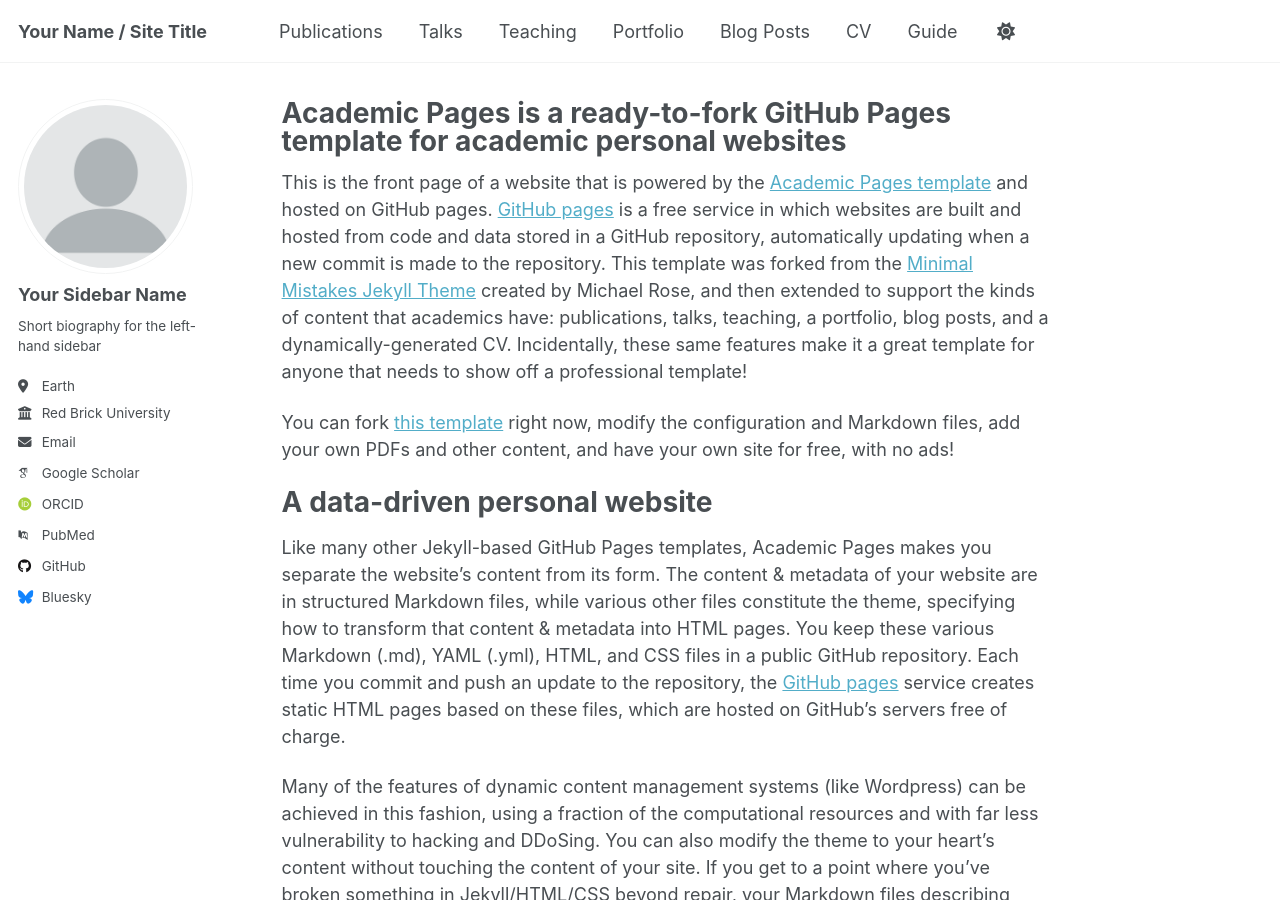
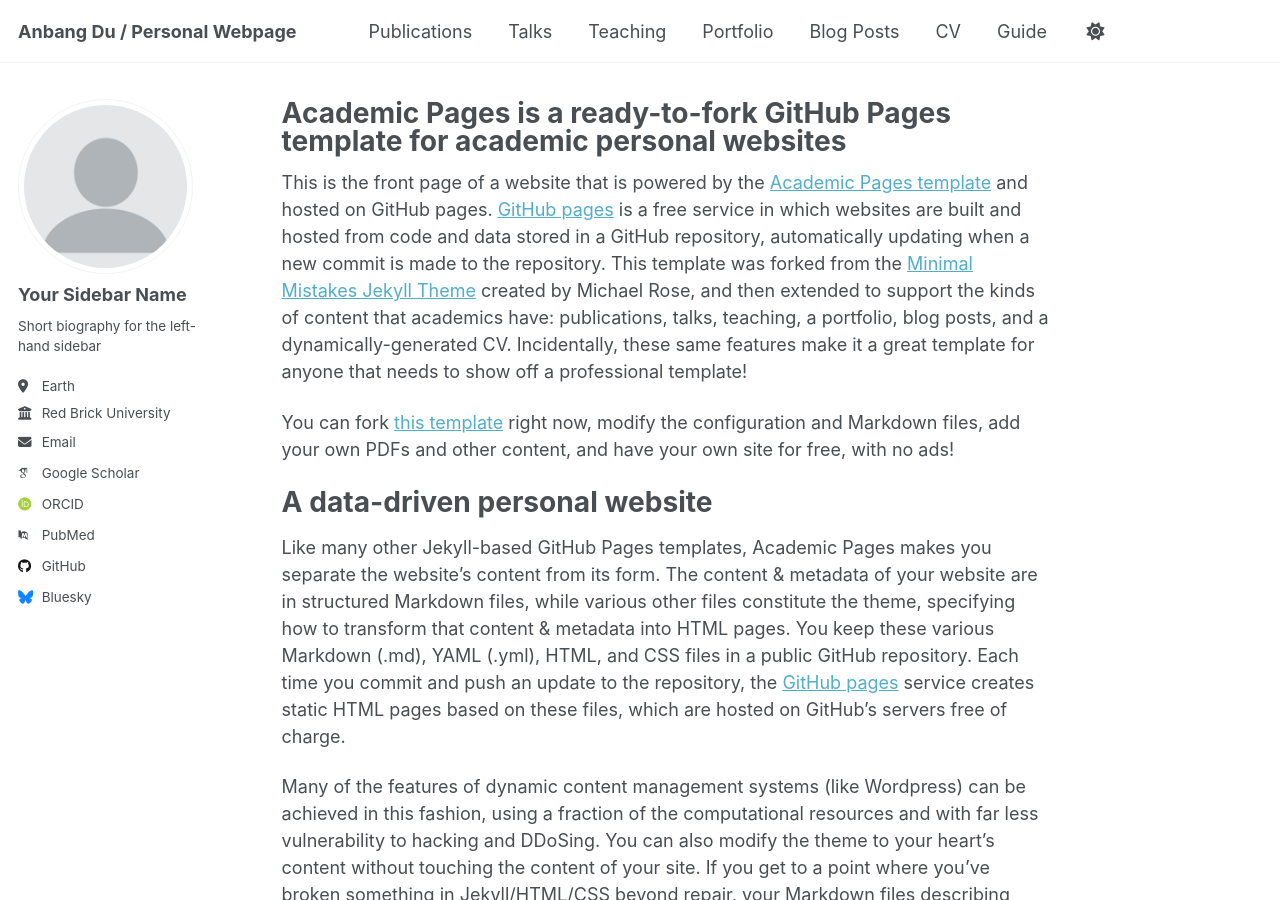
Before and after one commit to adamdu001/adamdu001.github.io, a Jekyll site: the page built from _pages/about.md, in a window 1280 px wide and 900 px high. Built offline with Jekyll 4.4.1, drawn with Linux system fonts in a browser that asks for light colours; some web fonts are replaced; a script that is not in the unit is left out.

Commit message:
Update _config.yml

```diff
--- a/_config.yml
+++ b/_config.yml
@@ -9,10 +9,10 @@
 # Basic Site Settings
 locale                   : "en-US"
 site_theme               : "default"
-title                    : "Your Name / Site Title"
+title                    : "Anbang Du / Personal Webpage"
 title_separator          : "-"
 name                     : &name "Anbang Du"
-description              : &description "personal description"
+description              : &description "Anbang Du is..."
 url                      : https://academicpages.github.io # the base hostname & protocol for your site e.g. "https://[your GitHub username].github.io" or if you already have some other page hosted on Github then use "https://[your GitHub username].github.io/[Your Repo Name]"
 baseurl                  : "" # the subpath of your site, e.g. "/blog"
 repository               : "academicpages/academicpages.github.io"
```
